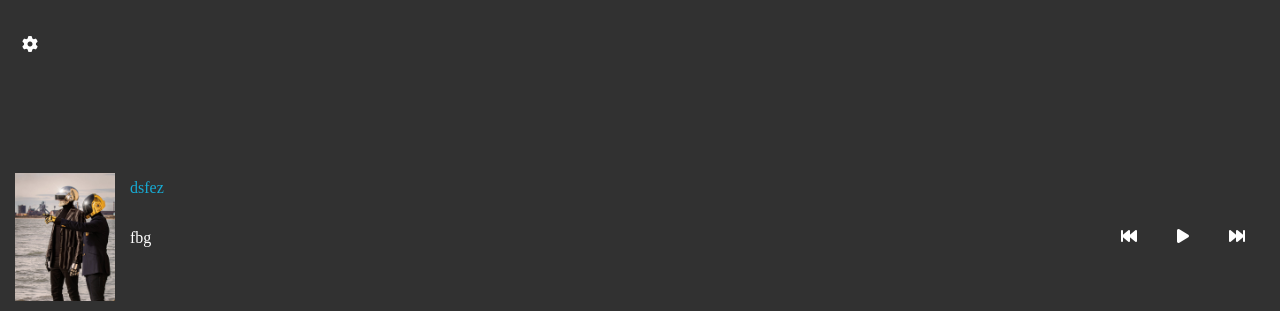
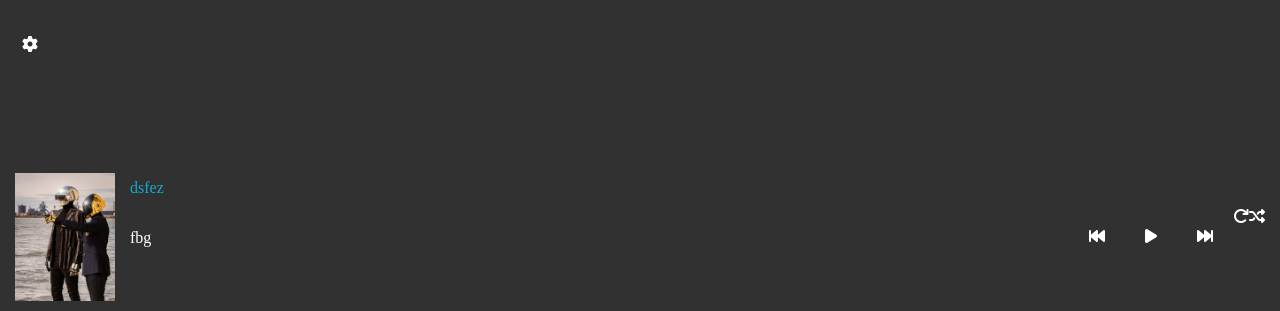
Before and after one commit to YanisLandrieu/Hackathon_rentrer, a plain HTML site: page index.html in a window 1280 px wide. Shown: the part 489-800 px from the top of the page. Drawn offline with Linux system fonts and the light colour scheme.

Commit message:
hackathon

```diff
--- a/index.html
+++ b/index.html
@@ -61,6 +61,8 @@
                 <div>
                     <i class="fas fa-fast-forward"></i>
                 </div>
+                <i class="fas fa-redo"></i>
+                <i class="fas fa-random"></i>
             </div>
 
         </div>
```
